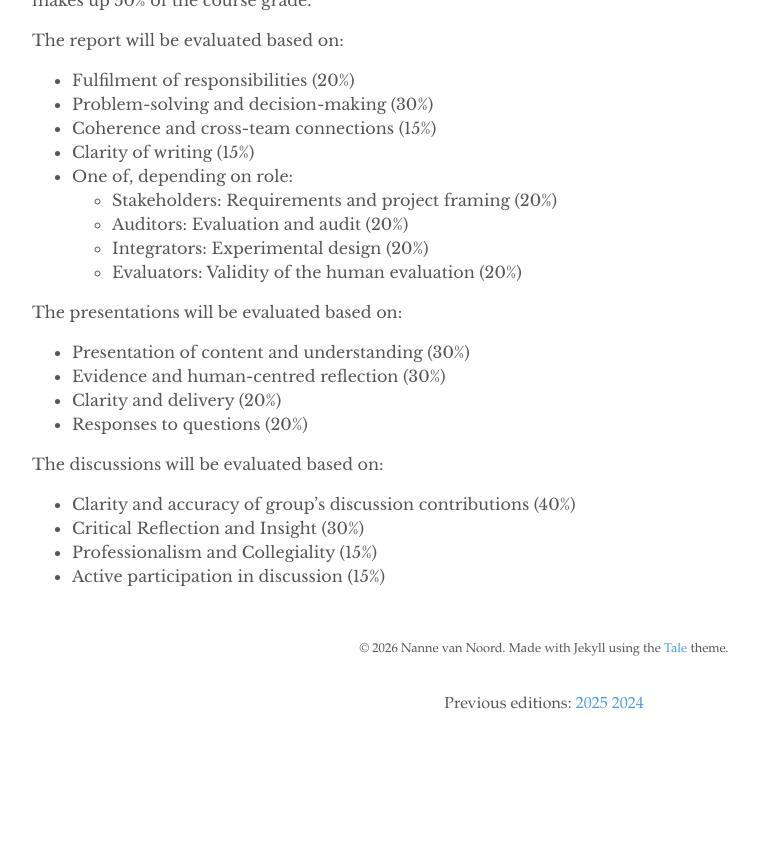
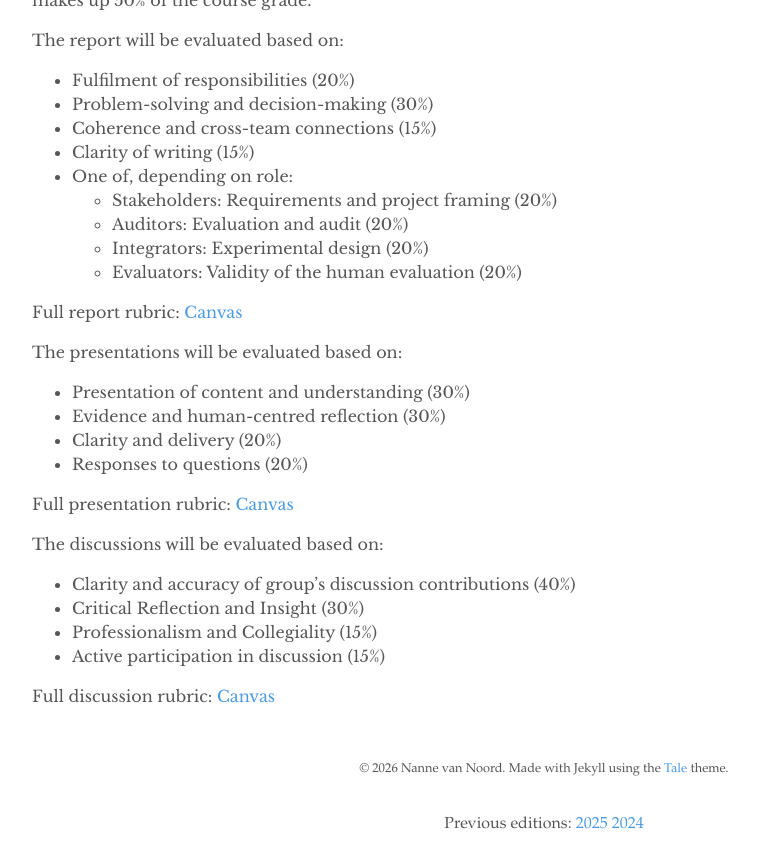
Before and after one commit to amsterdam-hcml/amsterdam-hcml.github.io, a Jekyll site: the page built from _pages/project.md, in a window 1280 px wide and 900 px high, scrolled down 5744 px. Shown: the top 868 px of the window, without its empty margins (96-855 px from the left). Built offline with Jekyll 4.4.1, drawn with Linux system fonts in a browser that asks for light colours; before the commit the page ends 6524 px from its top, so only the background shows below that.

Commit message:
rubric links

```diff
--- a/_includes/project.md
+++ b/_includes/project.md
@@ -200,6 +200,8 @@ The report will be evaluated based on:
   * Integrators: Experimental design (20%)
   * Evaluators: Validity of the human evaluation (20%)
 
+Full report rubric: [Canvas](https://canvas.uva.nl/courses/59847/files/16241043?module_item_id=3085418)
+
 The presentations will be evaluated based on:
 
 * Presentation of content and understanding (30%)
@@ -207,9 +209,13 @@ The presentations will be evaluated based on:
 * Clarity and delivery (20%)
 * Responses to questions (20%)
 
+Full presentation rubric: [Canvas](https://canvas.uva.nl/courses/59847/files/16241045?module_item_id=3085419)
+
 The discussions will be evaluated based on:
 
 * Clarity and accuracy of group’s discussion contributions (40%)
 * Critical Reflection and Insight (30%)
 * Professionalism and Collegiality (15%)
 * Active participation in discussion (15%)
+
+Full discussion rubric: [Canvas](https://canvas.uva.nl/courses/59847/files/16241047?module_item_id=3085420)
```
